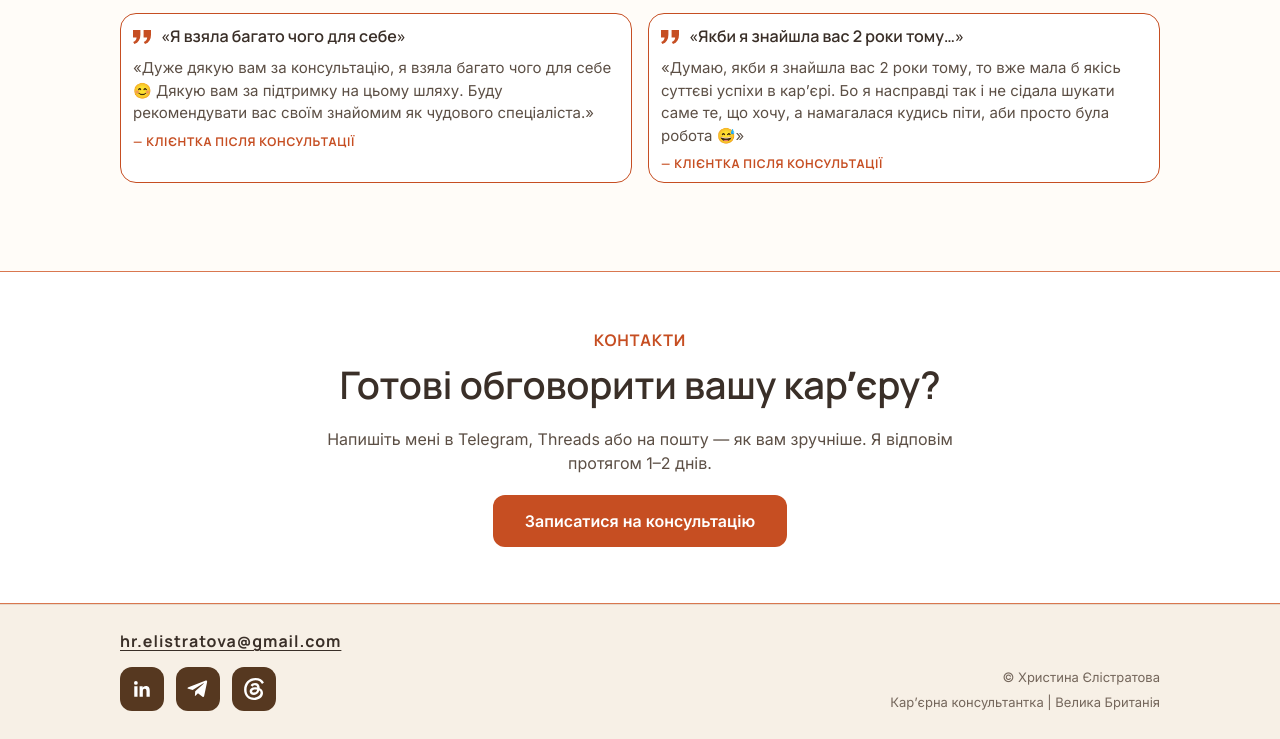
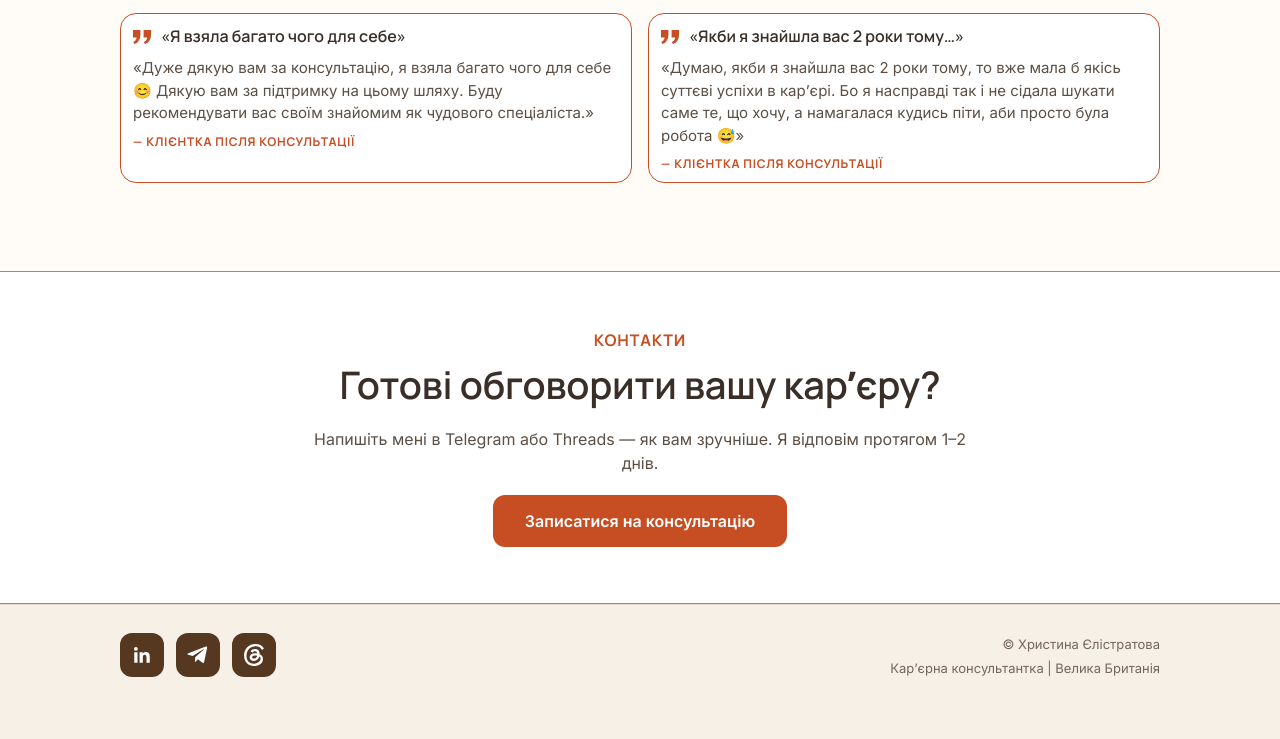
Before and after one commit to Juliiatere/khrystynasite, a plain HTML site: page index.html in a window 1280 px wide. Shown: the part 3897-4636 px from the top of the page. After the commit the page ends 4602 px from the top, so only its background shows below. Drawn offline with Linux system fonts and the light colour scheme.

Commit message:
Update index.html

```diff
--- a/index.html
+++ b/index.html
@@ -9,7 +9,10 @@
 <meta property="og:type" content="website">
 <meta property="og:title" content="Христина Єлістратова — карʼєрна консультантка">
 <meta property="og:description" content="Ваша карʼєра у Великій Британії: з чого почати? CV, LinkedIn, співбесіди та план пошуку роботи.">
-<meta property="og:image" content="og-image.jpg">
+<meta property="og:url" content="https://khrystynaelistratova.co.uk/">
+<link rel="canonical" href="https://khrystynaelistratova.co.uk/">
+<meta property="og:image" content="https://khrystynaelistratova.co.uk/og-image-v2.jpg">
+<meta property="og:image:alt" content="Христина Єлістратова — карʼєрна консультантка у Великій Британії">
 <meta property="og:image:width" content="1200">
 <meta property="og:image:height" content="630">
 <meta property="og:locale" content="uk_UA">
@@ -460,7 +463,7 @@ body.locked{overflow:hidden}
         <p class="overline bold accent">Контакти</p>
         <h2 class="h2">Готові обговорити вашу карʼєру?</h2>
       </div>
-      <p class="reveal">Напишіть мені в Telegram, Threads або на пошту — як вам зручніше. Я відповім протягом 1–2 днів.</p>
+      <p class="reveal">Напишіть мені в Telegram або Threads — як вам зручніше. Я відповім протягом 1–2 днів.</p>
       <button class="btn reveal" data-book>Записатися на консультацію</button>
     </div>
   </section>
@@ -469,7 +472,6 @@ body.locked{overflow:hidden}
 <footer class="footer">
   <div class="wrap">
     <div class="footer-top">
-      <a class="mail" data-link="email">hr.elistratova@gmail.com</a>
       <div class="socials">
         <a class="soc" data-link="linkedin" target="_blank" rel="noopener" aria-label="LinkedIn"><svg><use href="#i-linkedin"/></svg></a>
         <a class="soc" data-link="telegram" target="_blank" rel="noopener" aria-label="Telegram"><svg><use href="#i-telegram"/></svg></a>
@@ -502,7 +504,6 @@ body.locked{overflow:hidden}
       <a class="soc" data-link="telegram" target="_blank" rel="noopener" aria-label="Telegram"><svg><use href="#i-telegram"/></svg></a>
       <a class="soc" data-link="threads" target="_blank" rel="noopener" aria-label="Threads"><svg><use href="#i-threads"/></svg></a>
     </div>
-    <a class="mail" data-link="email">hr.elistratova@gmail.com</a>
   </div>
 </div>
 
@@ -524,9 +525,6 @@ body.locked{overflow:hidden}
     <a class="channel" data-link="threads" target="_blank" rel="noopener">
       <i class="soc"><svg><use href="#i-threads"/></svg></i><span><b>Threads</b><small>Відкриється профіль — натисніть «Повідомлення»</small></span><svg><use href="#i-chev"/></svg>
     </a>
-    <a class="channel" data-link="email-booking">
-      <i class="soc"><svg><use href="#i-mail"/></svg></i><span><b>Пошта</b><small>hr.elistratova@gmail.com</small></span><svg><use href="#i-chev"/></svg>
-    </a>
   </div>
   <div class="template">
     <p class="overline">Що написати?</p>
@@ -543,8 +541,7 @@ const reduce = matchMedia('(prefers-reduced-motion: reduce)').matches;
 const LINKS = {
   telegram: 'https://t.me/khrystynael',
   threads:  'https://www.threads.com/@khrystyna_elistratova',
-  linkedin: 'https://www.linkedin.com/in/khrystyna-elistratova-5500263b/',
-  email:    'hr.elistratova@gmail.com'
+  linkedin: 'https://www.linkedin.com/in/khrystyna-elistratova-5500263b/'
 };
 
 let service = 'консультацію';
```
